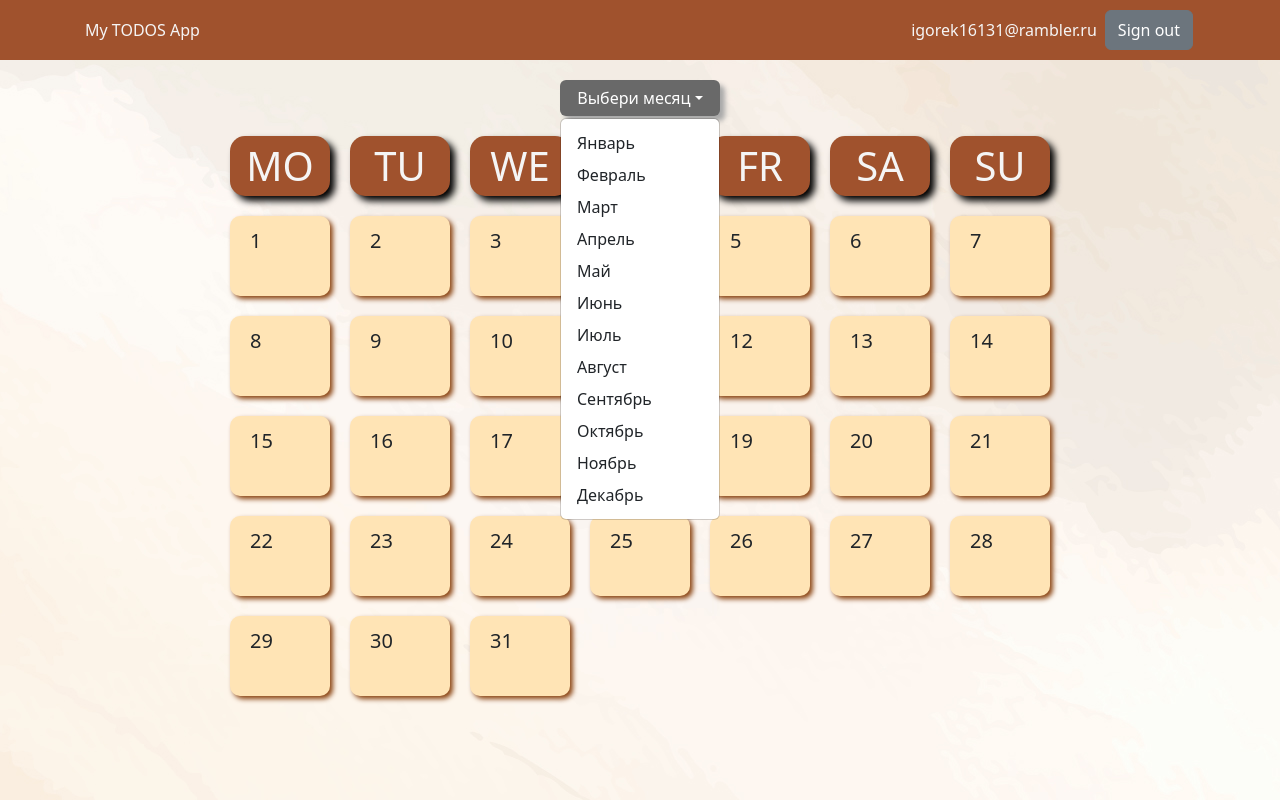
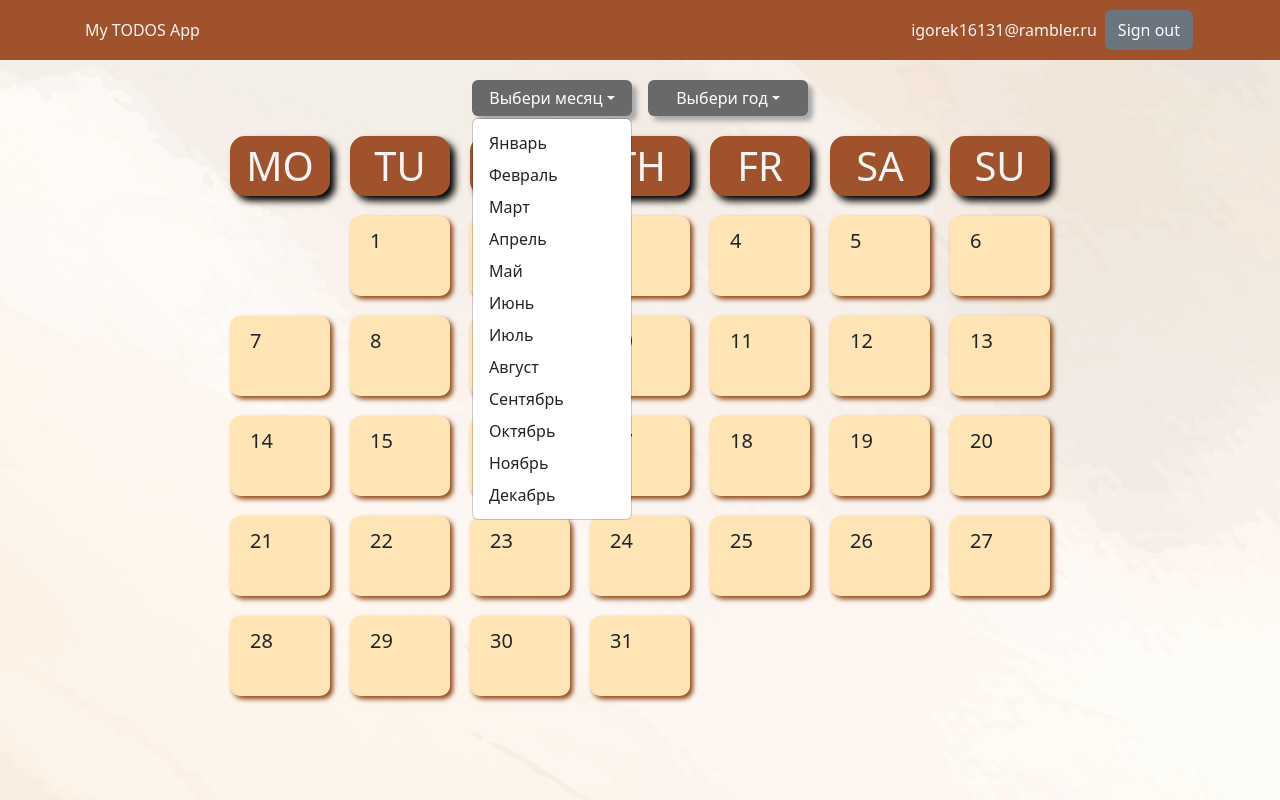
Before and after one commit to Iakovlev-Dev/MyTodoList, a React (Create React App) app in the folder frontend/: page / in a window 1280 px wide. Both pictures are taken after a click on the button "Выбери месяц". Built offline with nearby package versions, Linux system fonts and the light colour scheme; no server answers.

Commit message:
refactor code and add year

```diff
--- a/frontend/public/css/style.css
+++ b/frontend/public/css/style.css
@@ -18,10 +18,15 @@ body {
     background-color: blanchedalmond;
 }
 
+.dropdown-btn {
+
+}
+
 .dropdown-btn.container {
+    display: flex;
     margin: 20px auto 0;
-    width: 200px;
-
+    width: 100%;
+    justify-content: center;
  }
 
 #dropdown-autoclose-true {
@@ -69,3 +74,25 @@ body {
     box-shadow: 3px 3px 5px saddlebrown;
     cursor: pointer;
 }
+
+.calendar-day.Monday div:first-child {
+        grid-column: 1;
+}
+.calendar-day.Tuesday div:first-child {
+    grid-column: 2;
+}
+.calendar-day.Wednesday div:first-child {
+    grid-column: 3;
+}
+.calendar-day.Thursday div:first-child {
+    grid-column: 4;
+}
+.calendar-day.Friday div:first-child {
+    grid-column: 5;
+}
+.calendar-day.Saturday div:first-child {
+    grid-column: 6;
+}
+.calendar-day.Sunday div:first-child {
+    grid-column: 7;
+}
--- a/frontend/src/components/calendar/calendar.tsx
+++ b/frontend/src/components/calendar/calendar.tsx
@@ -1,8 +1,13 @@
 import {Container} from "react-bootstrap";
-import {DayOfWeek} from "../../const";
+import {DayOfWeek, DayOfWeekNumber} from "../../const";
 
 export default function Calendar () {
     const dayWeek = Object.values(DayOfWeek)
+    // const day = new Date(2024, 7, 1)
+    // const weekday = 1
+
+
+
     return (
         <div className="calendar">
             <Container>
@@ -12,7 +17,7 @@ export default function Calendar () {
                             <div key={index}>{day}</div>
                         ))}
                     </div>
-                    <div className="calendar-day">
+                    <div className={`calendar-day ${DayOfWeekNumber[2]}`}>
                         {Array.from({length: 31}).map((_, index) => (
                             <div key={index}>{index + 1}</div>
                         ))}
--- a/frontend/src/components/dropdown-month/dropdown-month.tsx
+++ b/frontend/src/components/dropdown-month/dropdown-month.tsx
@@ -2,7 +2,7 @@ import {Container, Dropdown} from "react-bootstrap";
 import {Months} from "../../const";
 
 export default function  DropdownMonth() {
-    const newArrfromMonths = Object.entries(Months)
+    const newArrFromMonths = Object.entries(Months)
     return (
         <Container className="dropdown-btn">
             <Dropdown className="d-inline mx-2">
@@ -11,9 +11,17 @@ export default function  DropdownMonth() {
                 </Dropdown.Toggle>
 
                 <Dropdown.Menu>
-                    {newArrfromMonths.map(([item1, item2]) => (
+                    {newArrFromMonths.map(([item1, item2]) => (
                         <Dropdown.Item href="#" key={item1}>{item2}</Dropdown.Item>
                         ))}
+                </Dropdown.Menu>
+            </Dropdown>
+            <Dropdown className="d-inline mx-2">
+                <Dropdown.Toggle id="dropdown-autoclose-true">
+                    Выбери год
+                </Dropdown.Toggle>
+                <Dropdown.Menu>
+                        <Dropdown.Item href="#">2024</Dropdown.Item>
                 </Dropdown.Menu>
             </Dropdown>
         </Container>
--- a/frontend/src/const.ts
+++ b/frontend/src/const.ts
@@ -26,3 +26,17 @@ export enum DayOfWeek {
     Saturday = "SA",
     Sunday = "SU",
 }
+
+interface DaysWeek <T> {
+    [key: number]: T
+}
+export const DayOfWeekNumber: DaysWeek<string> = {
+    0: "Sunday",
+    1: "Monday",
+    2: "Tuesday",
+    3: "Wednesday",
+    4: "Thursday",
+    5: "Friday",
+    6: "Saturday",
+
+}
```
